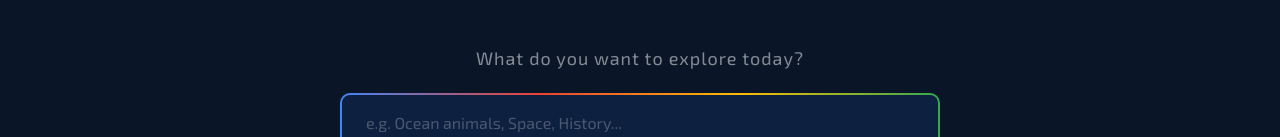
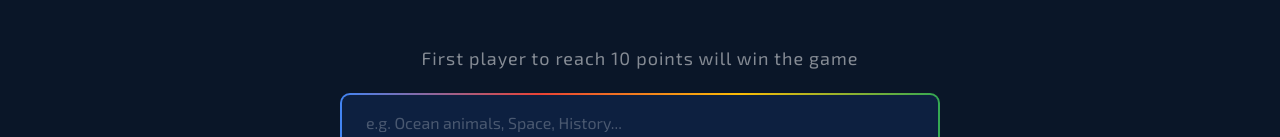
Before and after one commit to fiskp/fullyhacks2026, a React (Vite) app in the folder frontend/user_interface/: page / in a window 1280 px wide. Shown: the part 318-455 px from the top of the page. Built offline with nearby package versions, Linux system fonts and the light colour scheme.

Commit message:
docs: update home subtitle to clarify game objective

```diff
--- a/frontend/user_interface/src/pages/Home/Home.jsx
+++ b/frontend/user_interface/src/pages/Home/Home.jsx
@@ -35,7 +35,7 @@ function Home() {
       <div className="home-content">
 
         <h1 className="home-title">SEA SWIPE</h1>
-        <p className="home-sub">What do you want to explore today?</p>
+        <p className="home-sub">First player to reach 10 points will win the game</p>
 
         {/* Input with gradient border */}
         <div className="input-wrapper">
```
